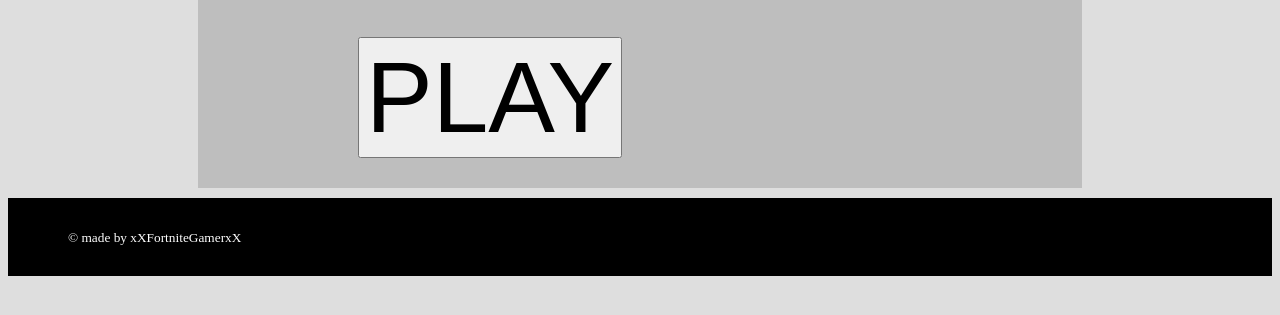
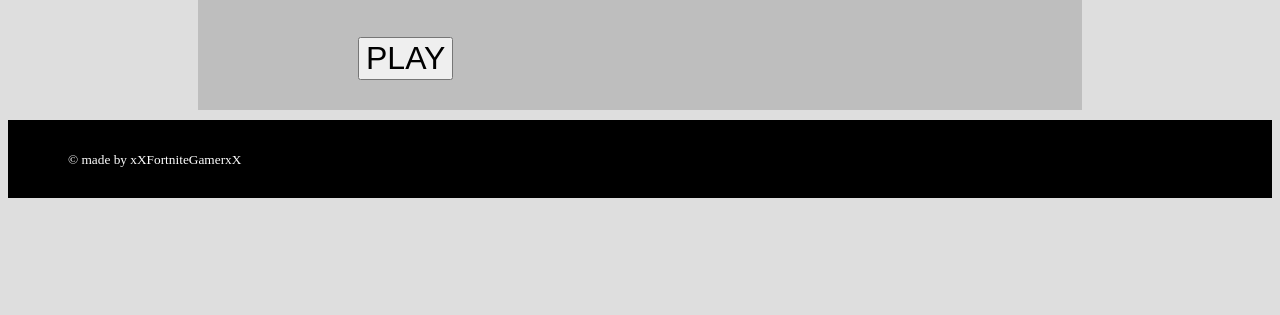
Before and after one commit to nitsuJ696969/web, a plain HTML site: page index.html in a window 1280 px wide. Shown: the part 387-702 px from the top of the page. Drawn offline with Linux system fonts and the light colour scheme.

Commit message:
Update index.html

```diff
--- a/index.html
+++ b/index.html
@@ -101,7 +101,7 @@
 						<h1 style="text-align: center; font-size: 60px; "><b>Flappy Bird</b></h1>
 
 				 	 <body>
-    					<button onclick="window.location.href = 'https://b7t1.cf/Game/index.html';" style="text-align: center; font-size: 100px; " class="btn">PLAY</button>
+    					<button onclick="window.location.href = 'https://b7t1.cf/Game/index.html';" h1 style="font-size: 32px; text-align: center; class="btn">PLAY</button>
 
   					</body>
 
```
